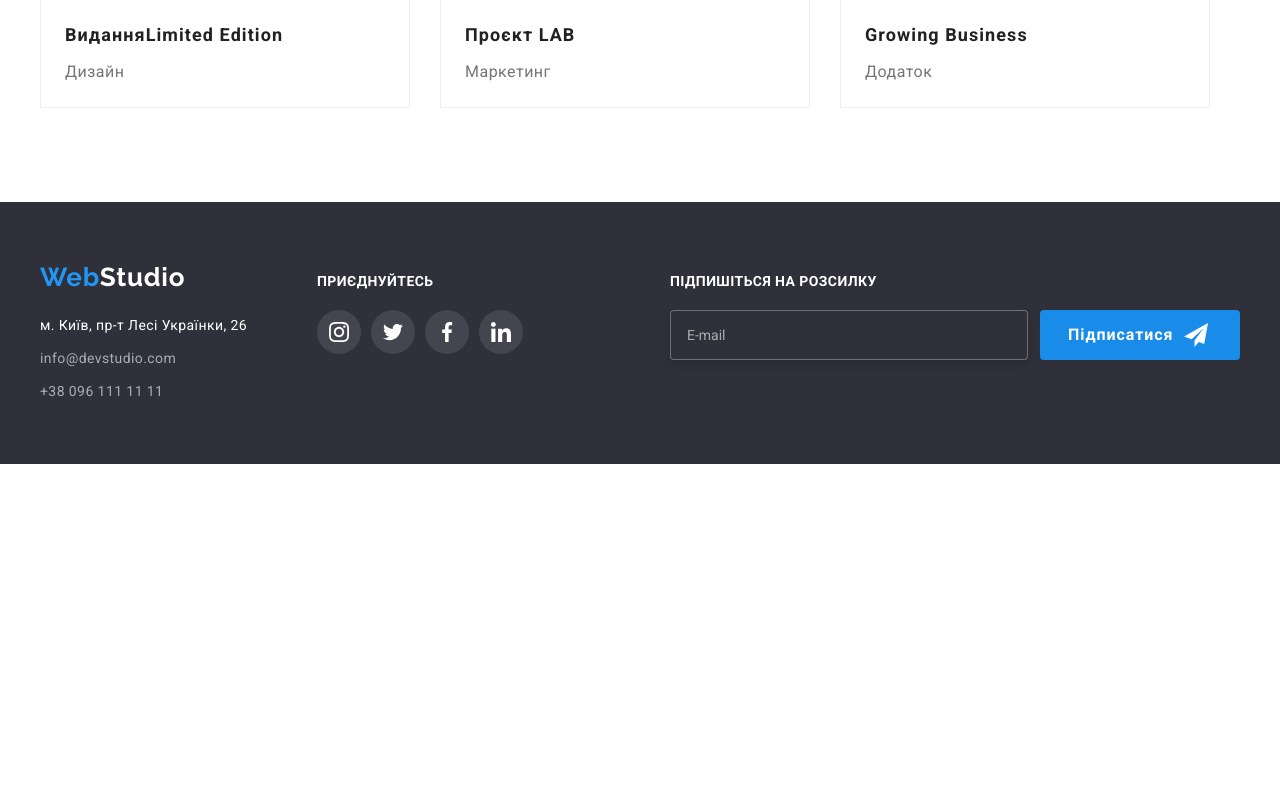
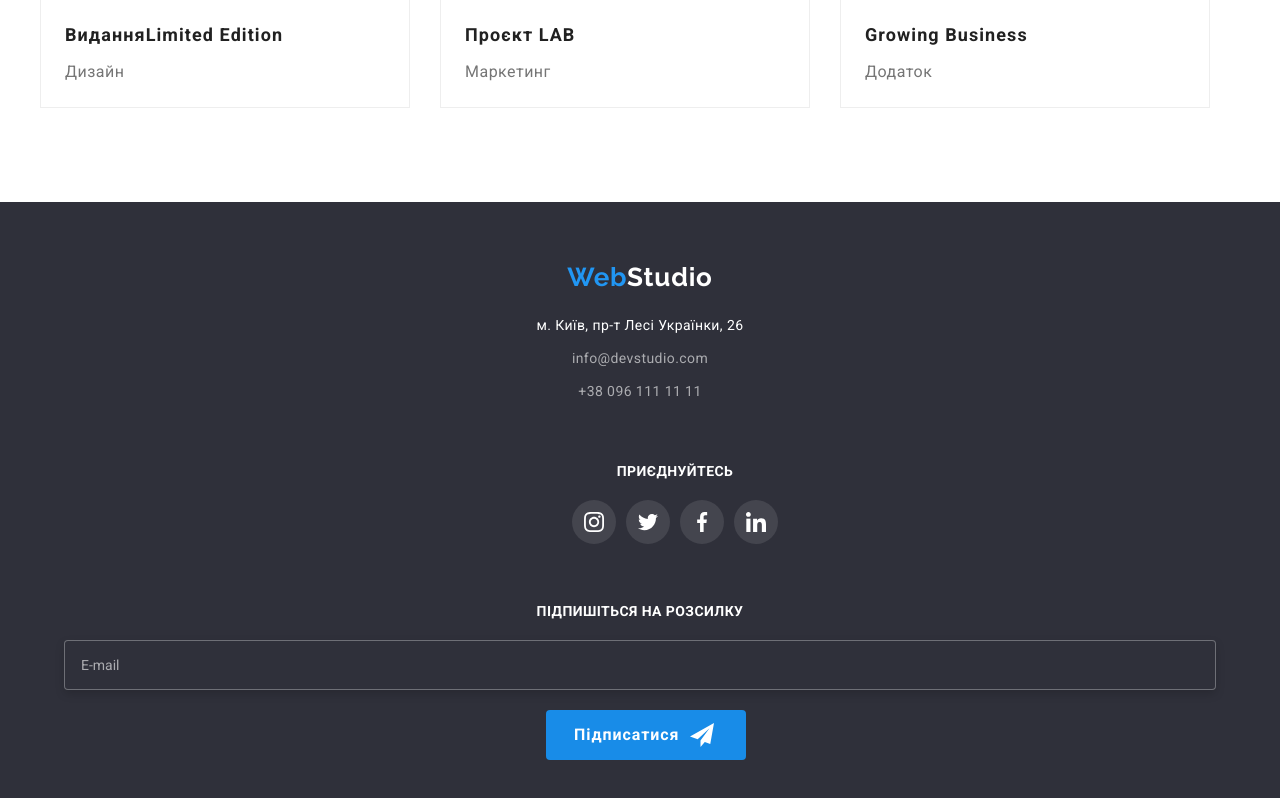
Before and after one commit to VladyslavLiapko/goit-markup-hw-07, a plain HTML site: page portfolio.html in a window 1280 px wide. Shown: the part 1430-2228 px from the top of the page. Before the commit the page ends 1894 px from the top, so only its background shows below. Drawn offline with nearby package versions, Linux system fonts and the light colour scheme.

Commit message:
Footer mobile has been completed

```diff
--- a/sass/layout/_footer.scss
+++ b/sass/layout/_footer.scss
@@ -17,7 +17,6 @@
     font-style: normal;
     margin-top: 20px;
     color: rgba(255, 255, 255, 0.6);
-
 }
 
 .footer-address-line-1 {
@@ -65,9 +64,6 @@
     fill: #FFFFFF
 }
 
-        .footer-box {
-            margin-left: 70px;
-        }
 
 .footer-general {
     display: flex;
@@ -86,9 +82,7 @@
     margin-top: 20px;
 }
 
-        .footer-form {
-            margin-left: auto;
-        }
+
 
 .footer-form-field-desk {
     font-weight: 700;
@@ -127,7 +121,6 @@
 }
 
 .footer-form-btn {
-            display: flex;
     font-style: normal;
     font-weight: 700;
     font-size: 16px;
@@ -155,3 +148,86 @@
 .footer-form-icon {
     align-self: center;
 }
+
+@media screen and (min-width: 480px) {
+    // footer-general
+    //    footer-address
+    //    footer-box
+    //    footer-form
+
+    .footer-general {
+        display: flex;
+        flex-direction: column;
+        align-items: center;
+        width: 100%;
+    }
+
+    .footer-address {
+        align-self: center;
+        justify-content: center;
+        text-align: center;
+        padding-bottom: 60px;
+    }
+
+    .footer-box {
+        align-self: center;
+        justify-content: center;
+        text-align: center;
+        padding-bottom: 60px;
+    }
+
+    .footer-form {
+        align-self: center;
+        justify-content: center;
+        text-align: center;
+        width: 100%;
+    }
+
+    .footer-form-input {
+        margin-bottom: 20px;
+        width: 90%;
+    }
+
+    .footer-form-field-input {
+        display: block;
+    }
+
+    .footer-form-btn {
+        justify-self: center;
+    }
+}
+
+
+
+
+
+
+
+
+
+@media screen and (min-width: 768px) {
+    .footer-box {
+            margin-left: 70px;
+        }
+
+    .footer-form {
+        margin-left: auto;
+    }
+
+    .footer-form-btn {
+        display: flex;
+    }
+}
+@media screen and (min-width: 1200px) {
+    .footer-box {
+            margin-left: 70px;
+        }
+
+    .footer-form {
+        margin-left: auto;
+    }
+
+    .footer-form-btn {
+        display: flex;
+    }
+}
```
Also changed, not shown: index.html (+2 -2 lines), css/main.css, css/main.min.css, 2 other files. Lines whose indentation alone changed are shown as unchanged.
